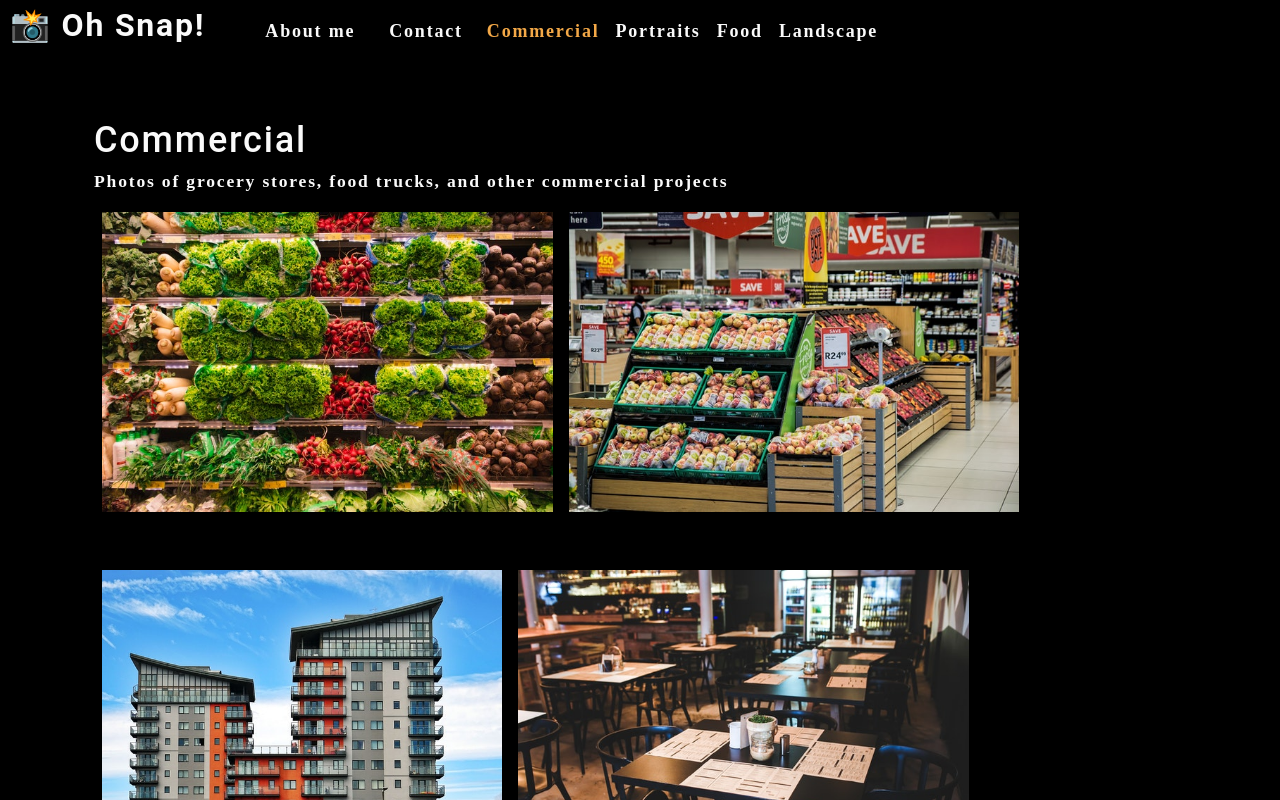
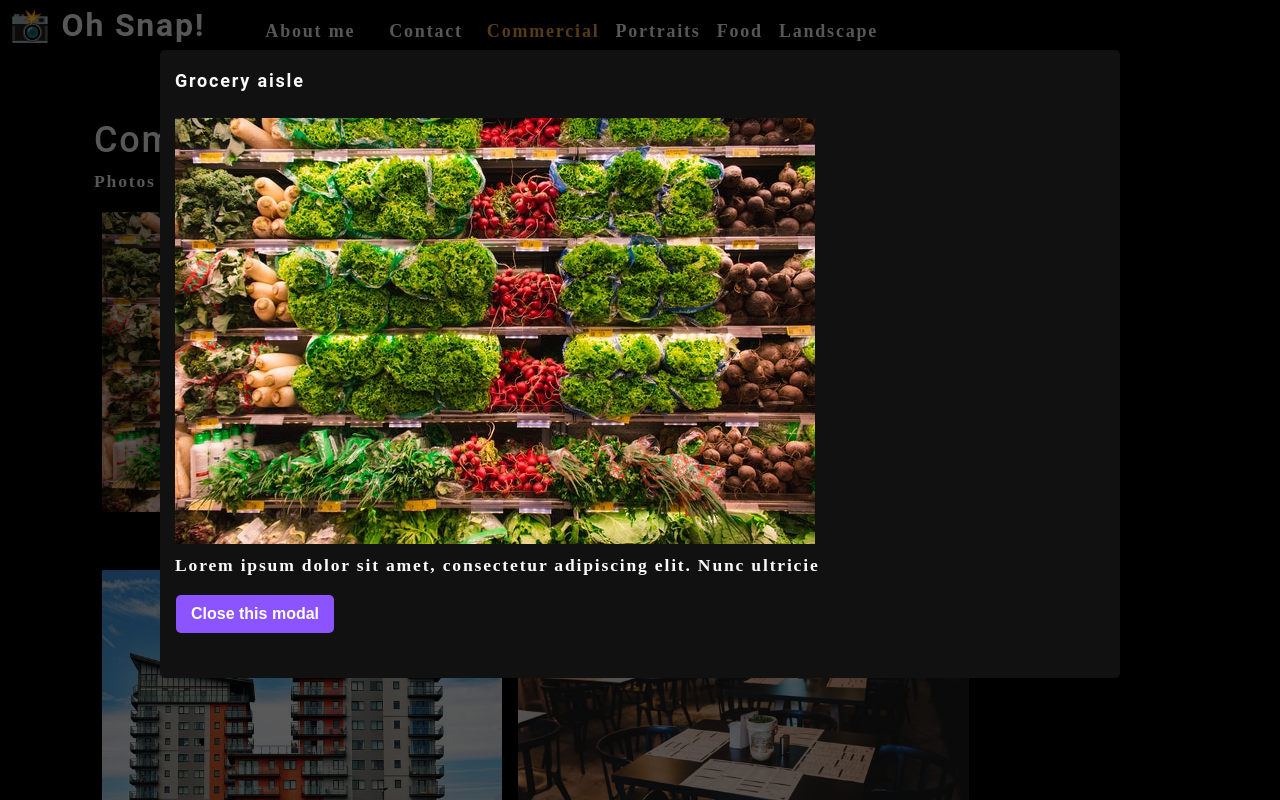
Before and after one commit to natswatch/photo-port, a React (Create React App) app: page / in a window 1280 px wide. Both pictures are taken after a click on the picture 327 px from the left and 361 px from the top of the page. Shown: the top 800 px of the page. Built offline with nearby package versions, Linux system fonts and the light colour scheme.

Commit message:
modal component

```diff
--- /dev/null
+++ b/src/components/Modal/index.js
@@ -0,0 +1,24 @@
+import React from 'react';
+
+
+function Modal({currentPhoto}) {
+    const {name, category, description, index} = currentPhoto;
+
+    return (
+        <div className="modalBackdrop">
+            <div className="modalContainer">
+                <h3 className="modalTitle">{name}</h3>
+                <img src={require(`../../assets/small/${category}/${index}.jpg`).default}
+                alt="current category"/>
+                <p>
+                    {description}
+                </p>
+                <button type="button">
+                    Close this modal
+                </button>
+            </div>
+        </div>
+    );
+}
+
+export default Modal;
--- a/src/components/PhotoList/index.js
+++ b/src/components/PhotoList/index.js
@@ -1,5 +1,5 @@
 import React, {useState} from 'react';
-// import Modal from '../Modal';
+import Modal from '../Modal';
 
 const PhotoList = ({category}) => {
     const [photos] = useState([
@@ -100,17 +100,28 @@
         },
     ]);
 
+    const [isModalOpen, setIsModalOpen] = useState(false);
+
     //selects the photos matching the category selected
     const currentPhotos = photos.filter((photo) => photo.category === category);
+
+    const [currentPhoto, setCurrentPhoto] = useState();
+
+    const toggleModal= (image, i) => {
+      setCurrentPhoto({...image, index: i})
+      setIsModalOpen(true);
+    }
 
     //renders each photo from the category
     return (
         <div className="flex.row">
+          {isModalOpen && <Modal currentPhoto={currentPhoto}/>}
             {currentPhotos.map((image, i) => (
               <img
                 src={require(`../../assets/small/${category}/${i}.jpg`).default}
                 alt={image.name}
                 className="img-thumbnail mx-1"
+                onClick={()=>toggleModal(image,i)}
                 key={image.name}
               />
             ))}
```
Also changed, not shown: 1 other file (tests, documents, lock files or other folders).
